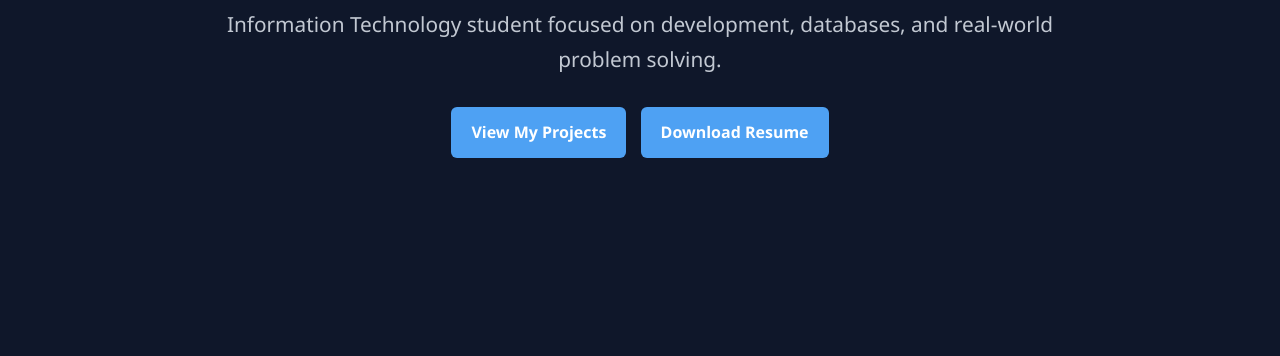
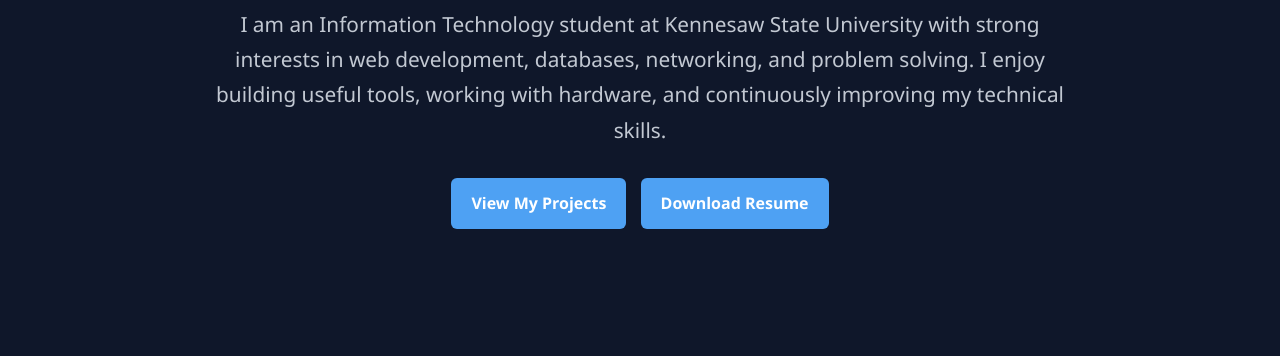
Before and after one commit to TsegeabB/tsegeabb.github.io, a plain HTML site: page index.html in a window 1280 px wide. Shown: the part 265-621 px from the top of the page. Drawn offline with Linux system fonts and the light colour scheme.

Commit message:
Update index.html

```diff
--- a/index.html
+++ b/index.html
@@ -68,7 +68,7 @@ nav a { pointer-events: auto; }
 
   <section id="home">
     <h1>Tsegeab Binchamo</h1>
-    <p>Information Technology student focused on development, databases, and real-world problem solving.</p>
+    <p>I am an Information Technology student at Kennesaw State University with strong interests in web development, databases, networking, and problem solving. I enjoy building useful tools, working with hardware, and continuously improving my technical skills.</p>
     <a href="#projects" class="button">View My Projects</a>
     <a href="resume.pdf" class="button" style="margin-left:10px;">Download Resume</a>
   </section>
```
